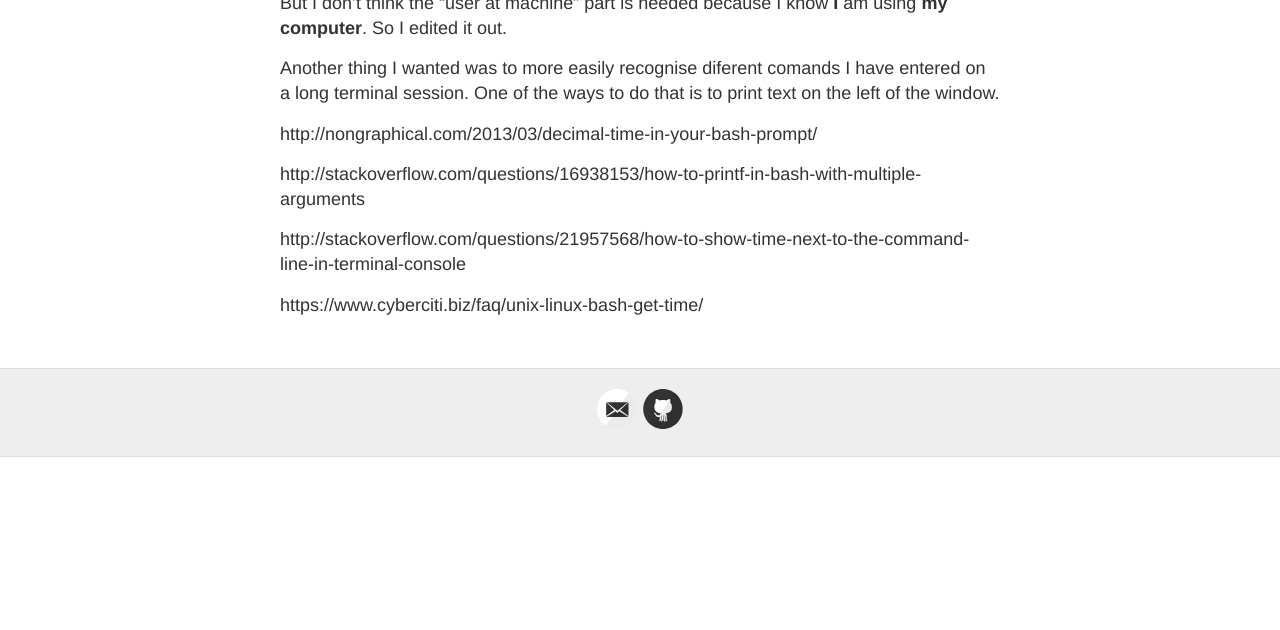
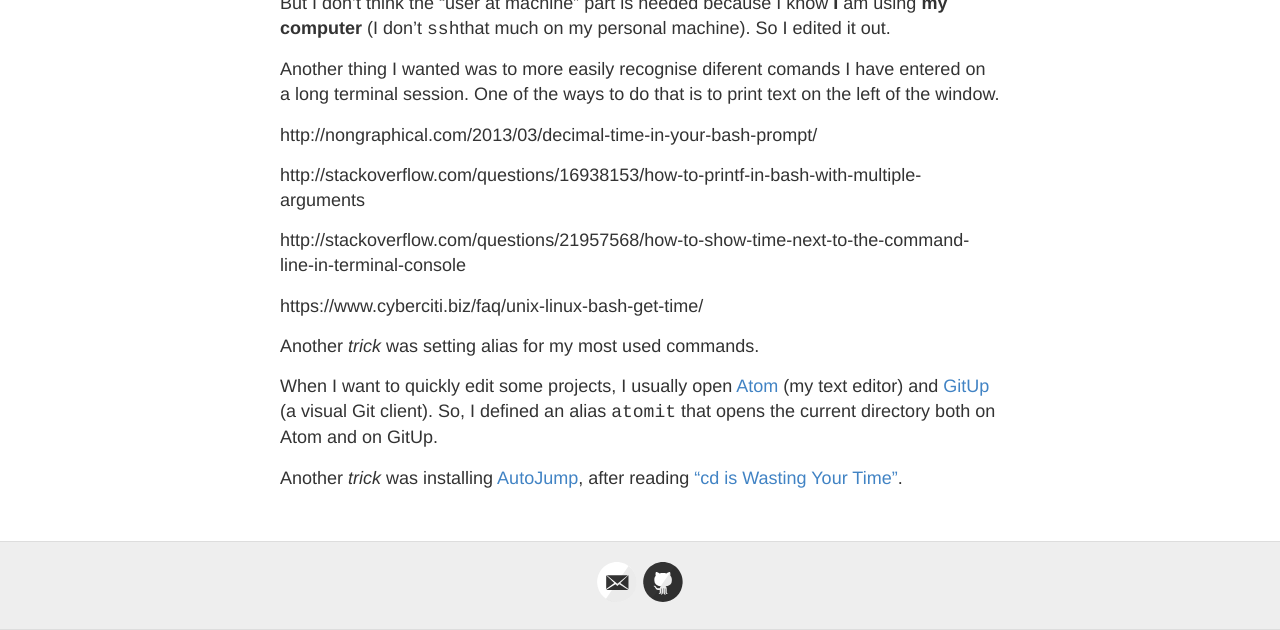
Before and after one commit to clinis/clinis.github.io, a Jekyll site: the page built from _posts/2017-03-11-My-terminal.md, in a window 1280 px wide and 900 px high, scrolled down 671 px, cut to the strip 270-900 px from the top of the window. Built offline with Jekyll 4.4.1, drawn with Linux system fonts in a browser that asks for light colours; before the commit the page ends 1398 px from its top, so only the background shows below that.

Commit message:
EDITME 📝
edit post about terminal

```diff
--- a/_posts/2017-03-11-My-terminal.md
+++ b/_posts/2017-03-11-My-terminal.md
@@ -10,7 +10,7 @@ I always wanted to costumize my bash prompt.
 Searching the web, I liked [mathiasbynens/dotfiles](https://github.com/mathiasbynens/dotfiles), so I grabbed his [.bash_prompt](https://github.com/mathiasbynens/dotfiles/blob/master/.bash_prompt) file.
 ![mathiasbynens dotfiles](https://camo.githubusercontent.com/aee78cb21c998db42192ff2bfa6af7018e5bfacf/68747470733a2f2f692e696d6775722e636f6d2f456b45747068432e706e67)
 
-But I don't think the "user at machine" part is needed because I know **I** am using **my computer**. So I edited it out.
+But I don't think the "user at machine" part is needed because I know **I** am using **my computer** (I don't `ssh`that much on my personal machine). So I edited it out.
 
 Another thing I wanted was to more easily recognise diferent comands I have entered on a long terminal session. One of the ways to do that is to print text on the left of the window.
 
@@ -22,3 +22,12 @@ http://stackoverflow.com/questions/16938153/how-to-printf-in-bash-with-multiple-
 http://stackoverflow.com/questions/21957568/how-to-show-time-next-to-the-command-line-in-terminal-console
 
 https://www.cyberciti.biz/faq/unix-linux-bash-get-time/
+
+
+
+Another *trick* was setting alias for my most used commands.
+
+When I want to quickly edit some projects, I usually open [Atom](https://atom.io) (my text editor) and [GitUp](http://gitup.co/) (a visual Git client). So, I defined an alias `atomit` that opens the current directory both on Atom and on GitUp.
+
+
+Another *trick* was installing [AutoJump](https://github.com/wting/autojump), after reading ["cd is Wasting Your Time"](https://olivierlacan.com/posts/cd-is-wasting-your-time/).
```
